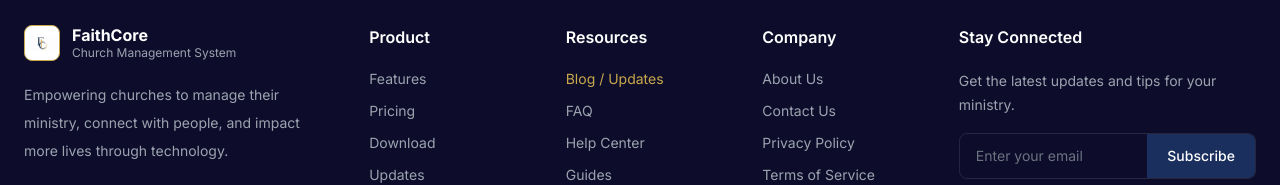
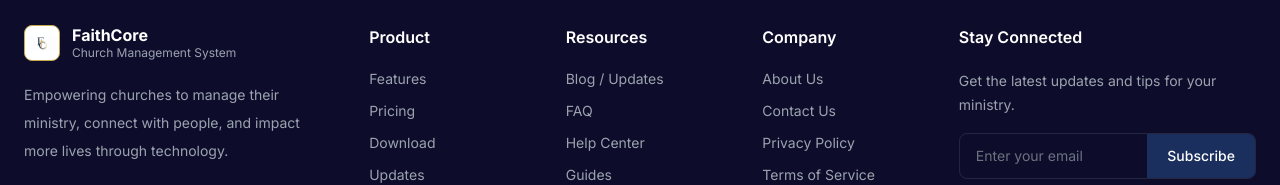
Before and after one commit to FaithCore-SaaS-Project/Website, a Next.js app: page /pricing in a window 1280 px wide. Shown: the part 4386-4571 px from the top of the page. Built offline with nearby package versions, Linux system fonts and the light colour scheme.

Commit message:
fix: standardize footer links and styling

```diff
--- a/src/components/common/Footer.tsx
+++ b/src/components/common/Footer.tsx
@@ -78,9 +78,9 @@
                 { label: "Updates", href: "#" },
               ].map((link) => (
                 <li key={link.label}>
-                  <a href={link.href} className="hover:text-white transition-colors">
+                  <Link href={link.href} className="hover:text-white transition-colors">
                     {link.label}
-                  </a>
+                  </Link>
                 </li>
               ))}
             </ul>
@@ -91,7 +91,7 @@
             <h3 className="font-semibold text-white">Resources</h3>
             <ul className="mt-5 space-y-3 text-sm">
               {[
-                { label: "Blog / Updates", href: "/blog", highlight: true },
+                { label: "Blog / Updates", href: "/blog" },
                 { label: "FAQ", href: "/faq" },
                 { label: "Help Center", href: "#" },
                 { label: "Guides", href: "#" },
@@ -101,10 +101,7 @@
                 <li key={link.label}>
                   <Link
                     href={link.href}
-                    className={`transition-colors ${link.highlight
-                        ? "text-[#C9A84C] hover:text-[#E2B056]"
-                        : "hover:text-white"
-                      }`}
+                    className="hover:text-white transition-colors"
                   >
                     {link.label}
                   </Link>
@@ -124,9 +121,9 @@
                 { label: "Terms of Service", href: "#" },
               ].map((link) => (
                 <li key={link.label}>
-                  <a href={link.href} className="hover:text-white transition-colors">
+                  <Link href={link.href} className="hover:text-white transition-colors">
                     {link.label}
-                  </a>
+                  </Link>
                 </li>
               ))}
             </ul>
```
